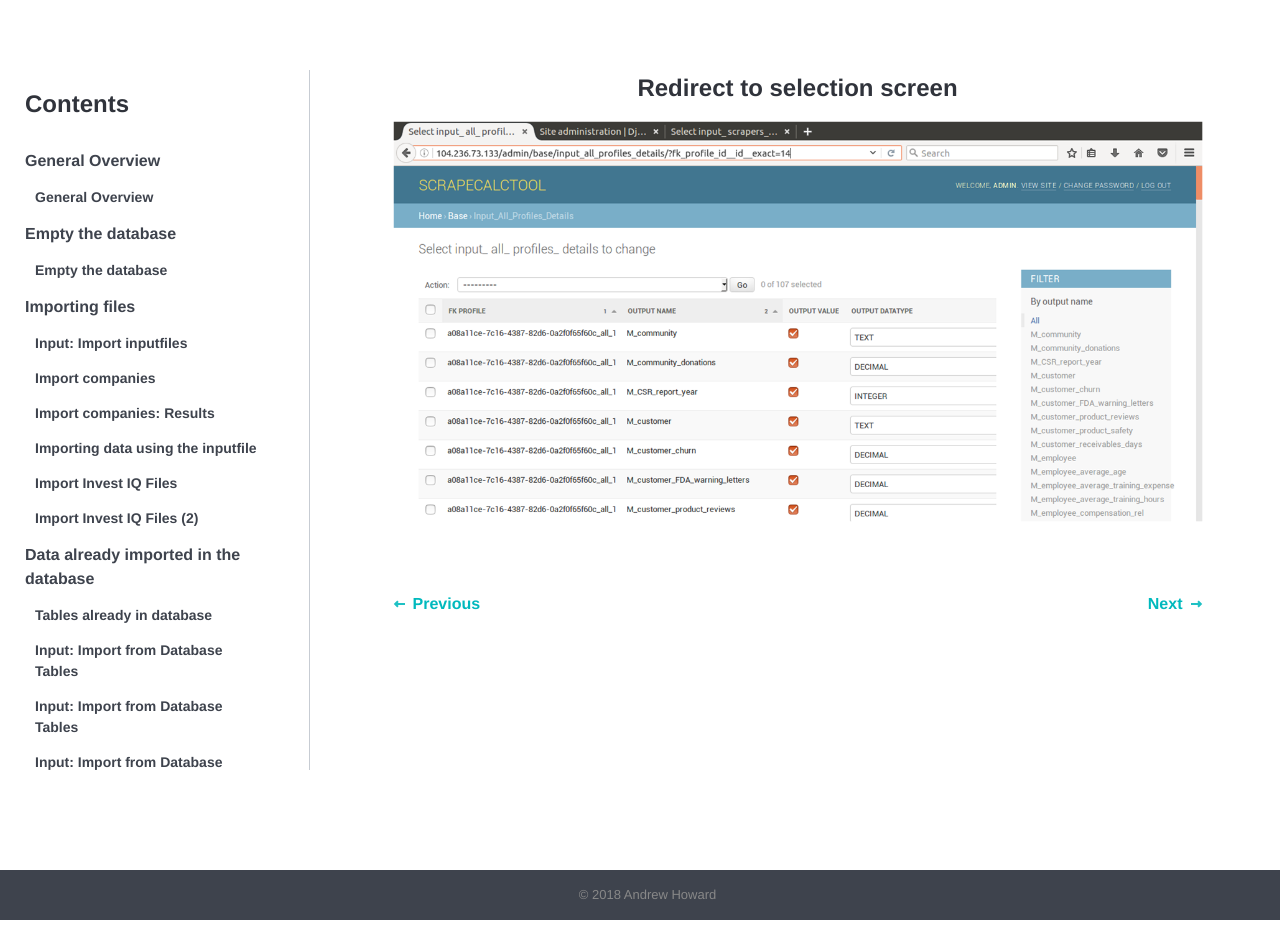
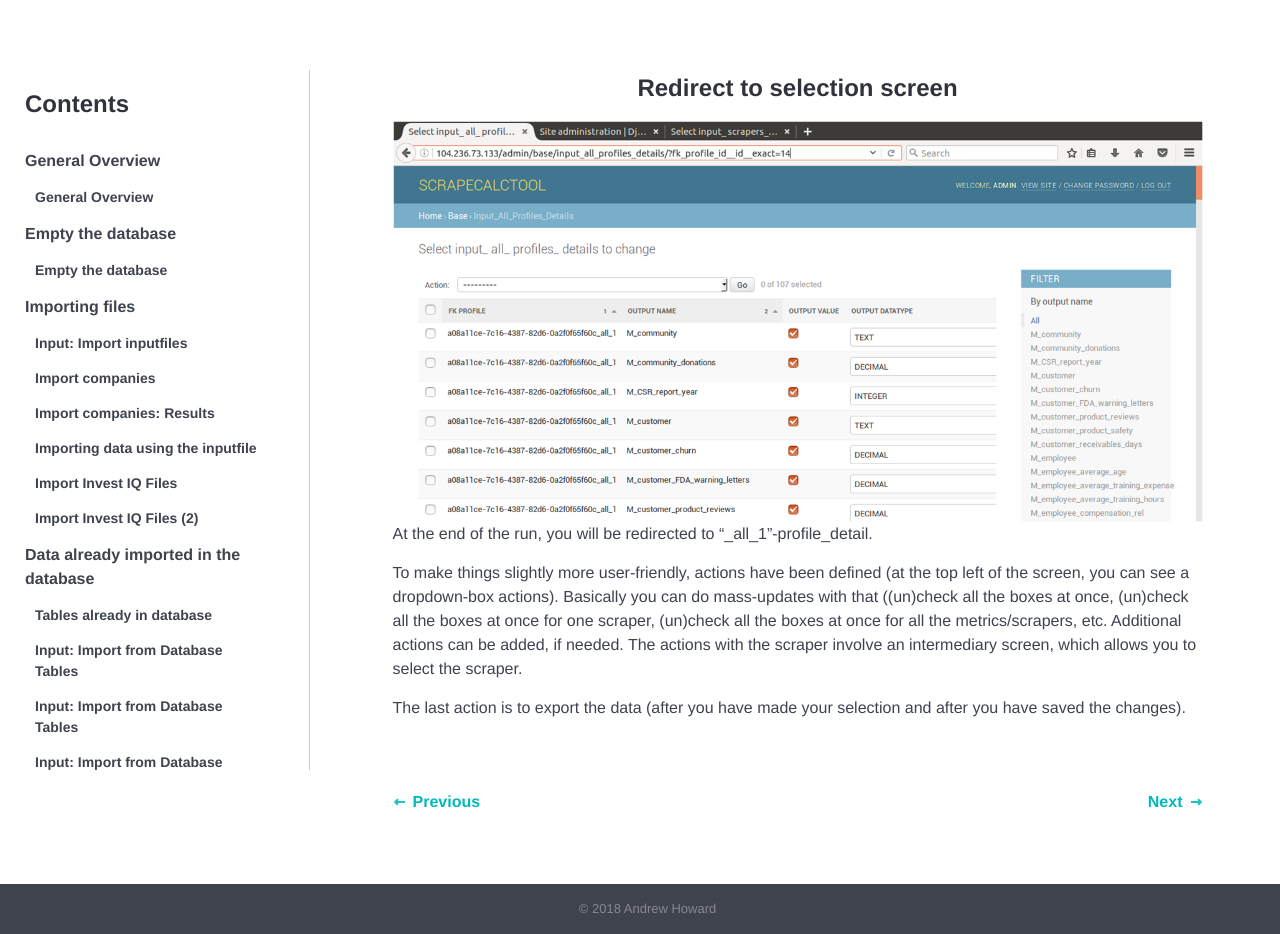
Before and after one commit to tkumpanenko/slides, a Jekyll site: the page built from _tutorials/070.html, in a window 1280 px wide. Built offline with Jekyll 4.4.1, drawn with Linux system fonts in a browser that asks for light colours.

Commit message:
Update from Forestry.io - 070.html

```diff
--- a/_tutorials/070.html
+++ b/_tutorials/070.html
@@ -4,8 +4,12 @@ topic: after-the-export
 order: 2
 date: 2018-01-18 19:31:06 +0000
 ---
-
-
 <h4>Redirect to selection screen</h4>
 
 <img src="{{site.url}}{{site.baseurl}}/images/070.png" alt="">
+
+<p>At the end of the run, you will be redirected to “_all_1”-profile_detail. </p>
+
+<p>To make things slightly more user-friendly, actions have been defined (at the top left of the screen, you can see a dropdown-box actions). Basically you can do mass-updates with that ((un)check all the boxes at once, (un)check all the boxes at once for one scraper, (un)check all the boxes at once for all the metrics/scrapers, etc. Additional actions can be added, if needed. The actions with the scraper involve an intermediary screen, which allows you to select the scraper. </p>
+
+<p>The last action is to export the data (after you have made your selection and after you have saved the changes).</p>
```
